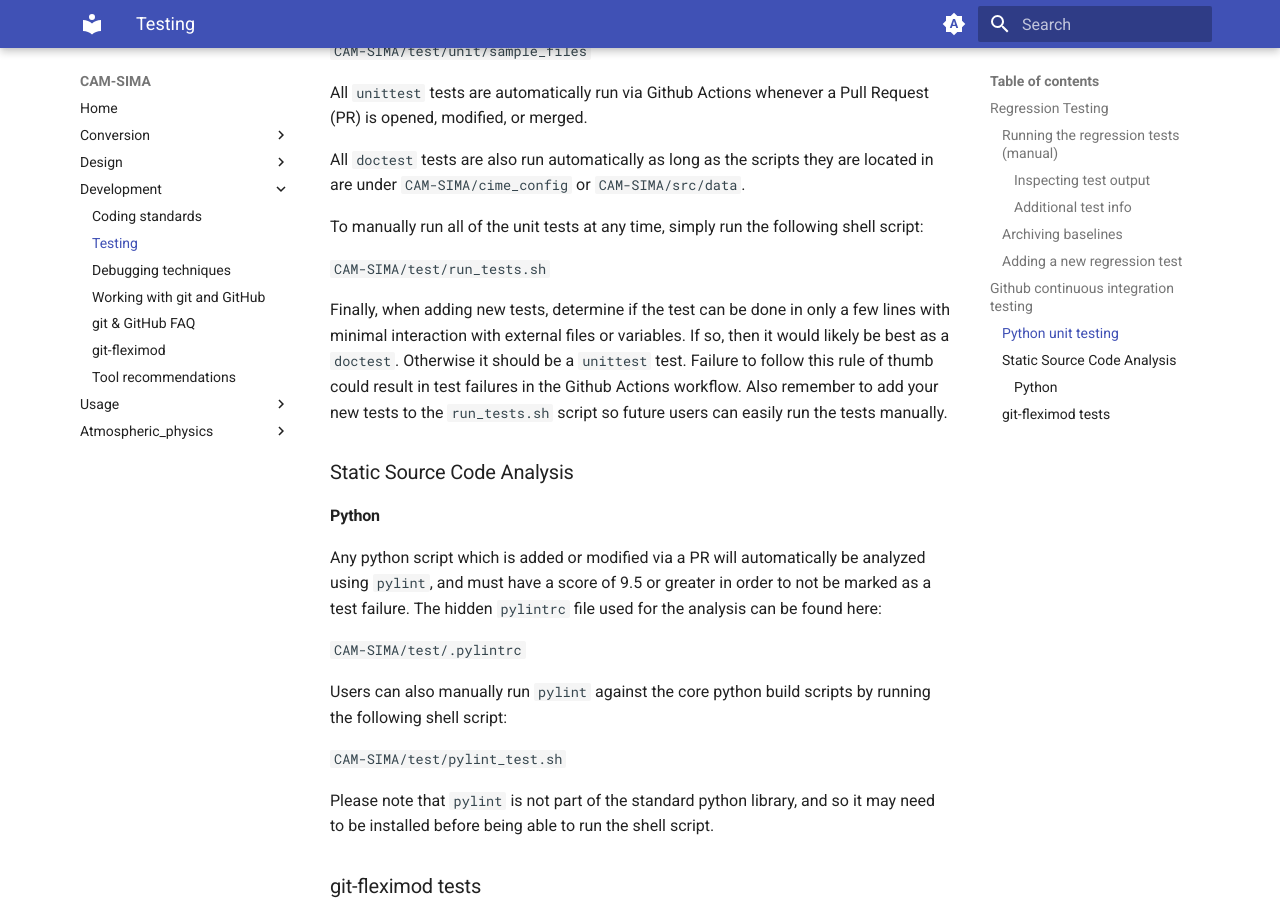
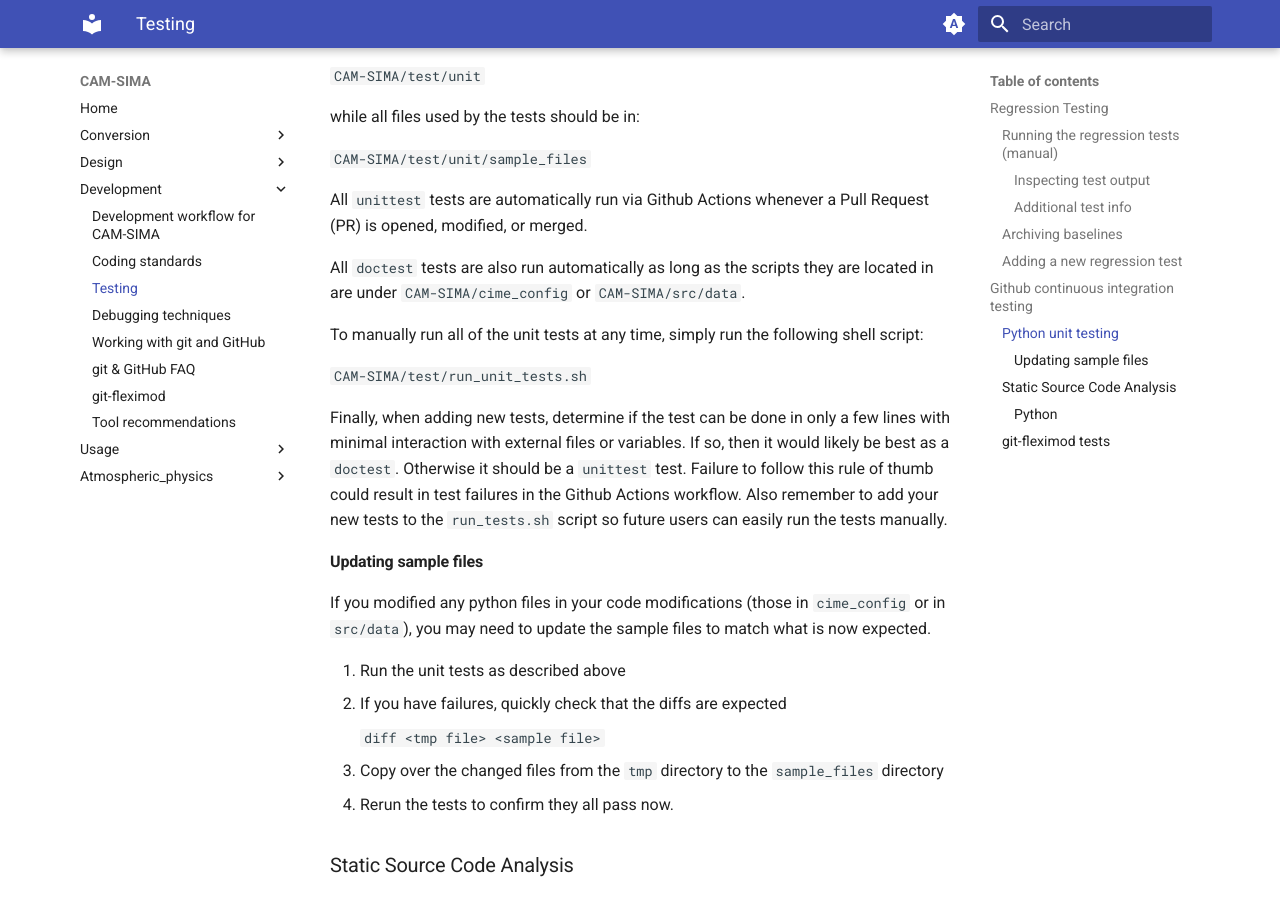
Before and after one commit to kuanchihwang/CAM-SIMA-Docs, an MkDocs documentation site: the page built from docs/development/cam-testing.md, in a window 1280 px wide and 900 px high, scrolled down 4258 px. Built offline with MkDocs 1.6.1 and Material for MkDocs 9.7.7, drawn with Linux system fonts in a browser that asks for light colours; some of the changed text lies outside the part shown.

Commit message:
add dev workflow for cam-sima

````diff
--- a/docs/development/cam-testing.md
+++ b/docs/development/cam-testing.md
@@ -8,6 +8,9 @@
 **NOTE:  Regression testing on derecho should be done for every PR before merging!**
 
 Users can manually run regression tests on Derecho to ensure that the model builds correctly in various configurations.  The tests can be run with a local copy of CAM-SIMA by using the `test_driver.sh` script under `$CAM-SIMA/test/system`.  To run the tests associated with a particular compiler option one can do the following commands:
+
+!!! Warning "run git-fleximod"
+    Make sure you have run `bin/git-fleximod update` before you run the tests!
 
 For running GNU tests*:
 ```
@@ -49,7 +52,7 @@
 The tests themselves are listed in `<CAM-SIMA>/cime_config/testdefs/testlist_cam.xml`. Any files that need to be included in order for the tests to run properly are located in `<CAM-SIMA/cime_config/testdefs/testmods_dirs/cam/outfrq_XXX`, where `XXX` is the name of the test.  Additional information on the CIME testing system, which is what this testing infrastructure is built on, can be found [online here](https://esmci.github.io/cime/versions/master/html/users_guide/testing.html).
 
 ### Archiving baselines
-If your PR changes answers, then after you have run the tests, merged your PR, and created a tag (see [tag workflow](git-basics.md#tagging-a-commit)), you will need to archive your baselines for the next person.
+**If your PR changes answers**, then after you have run the tests, merged your PR, and created a tag (see [tag workflow](git-basics.md#tagging-a-commit)), you will need to archive your baselines for the next person.
 
 To do this, navigate to `$CAM-SIMA/test/system` on derecho and run:
 
@@ -129,9 +132,22 @@
 
 To manually run all of the unit tests at any time, simply run the following shell script:
 
-`CAM-SIMA/test/run_tests.sh`
+`CAM-SIMA/test/run_unit_tests.sh`
 
 Finally, when adding new tests, determine if the test can be done in only a few lines with minimal interaction with external files or variables.  If so, then it would likely be best as a `doctest`.  Otherwise it should be a `unittest` test.  Failure to follow this rule of thumb could result in test failures in the Github Actions workflow.  Also remember to add your new tests to the `run_tests.sh` script so future users can easily run the tests manually.
+
+#### Updating sample files
+If you modified any python files in your code modifications (those in `cime_config` or in `src/data`), you may need to update the sample files to match what is now expected.
+
+1. Run the unit tests as described above
+1. If you have failures, quickly check that the diffs are expected
+
+    ```
+    diff <tmp file> <sample file>
+    ```
+
+1. Copy over the changed files from the `tmp` directory to the `sample_files` directory
+1. Rerun the tests to confirm they all pass now.
 
 ### Static Source Code Analysis
 
--- a/mkdocs.yml
+++ b/mkdocs.yml
@@ -22,6 +22,7 @@
     - design/history.md
     - design/sima-design-goals.md
   - Development:
+    - development/cam-sima-workflow.md
     - development/cam-coding-standards.md
     - development/cam-testing.md
     - development/debugging.md
````
Also changed, not shown: docs/development/cam-sima-workflow.md (added, +97 -0 lines), docs/development/figures/pr-workflow-1.png (added), docs/development/figures/pr-workflow-2.png (added), docs/development/figures/pr-workflow-3.png (added), docs/development/figures/pr-workflow-4.png (added), docs/development/figures/pr-workflow-5.png (added).
